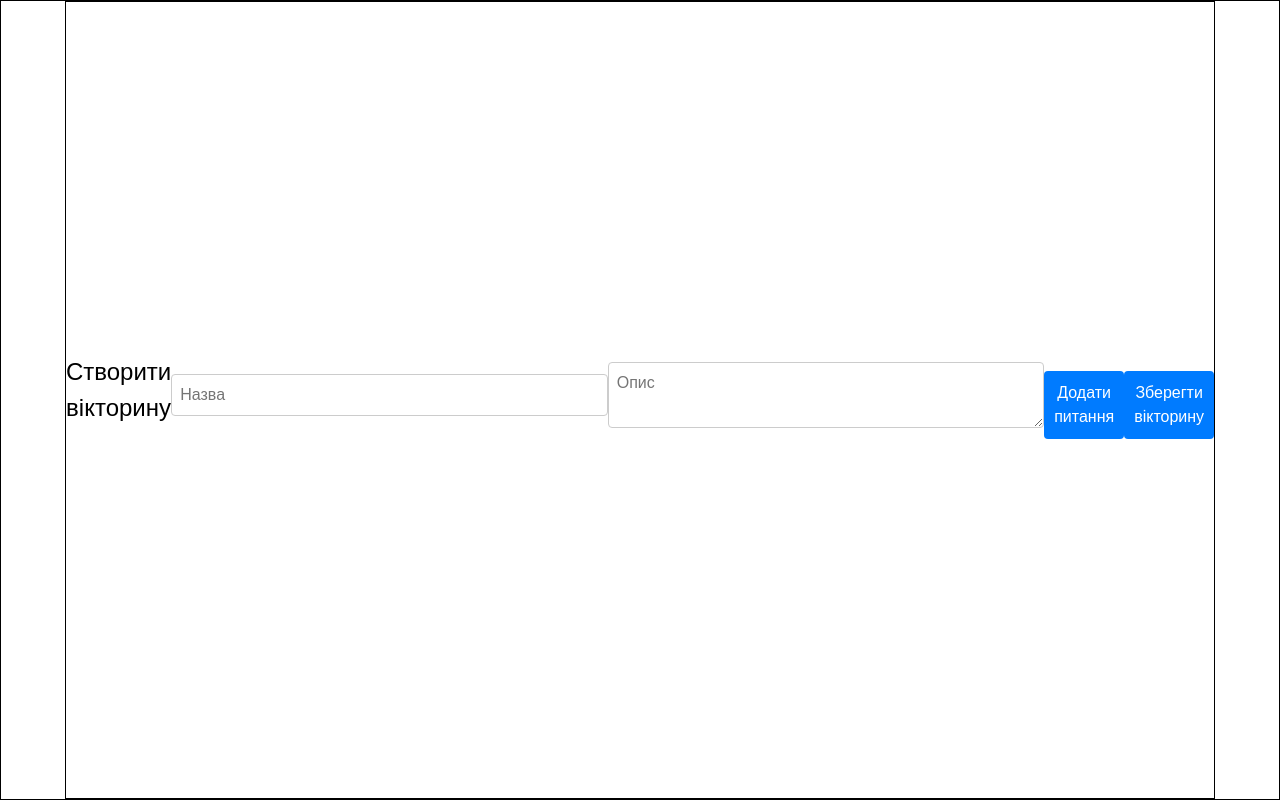
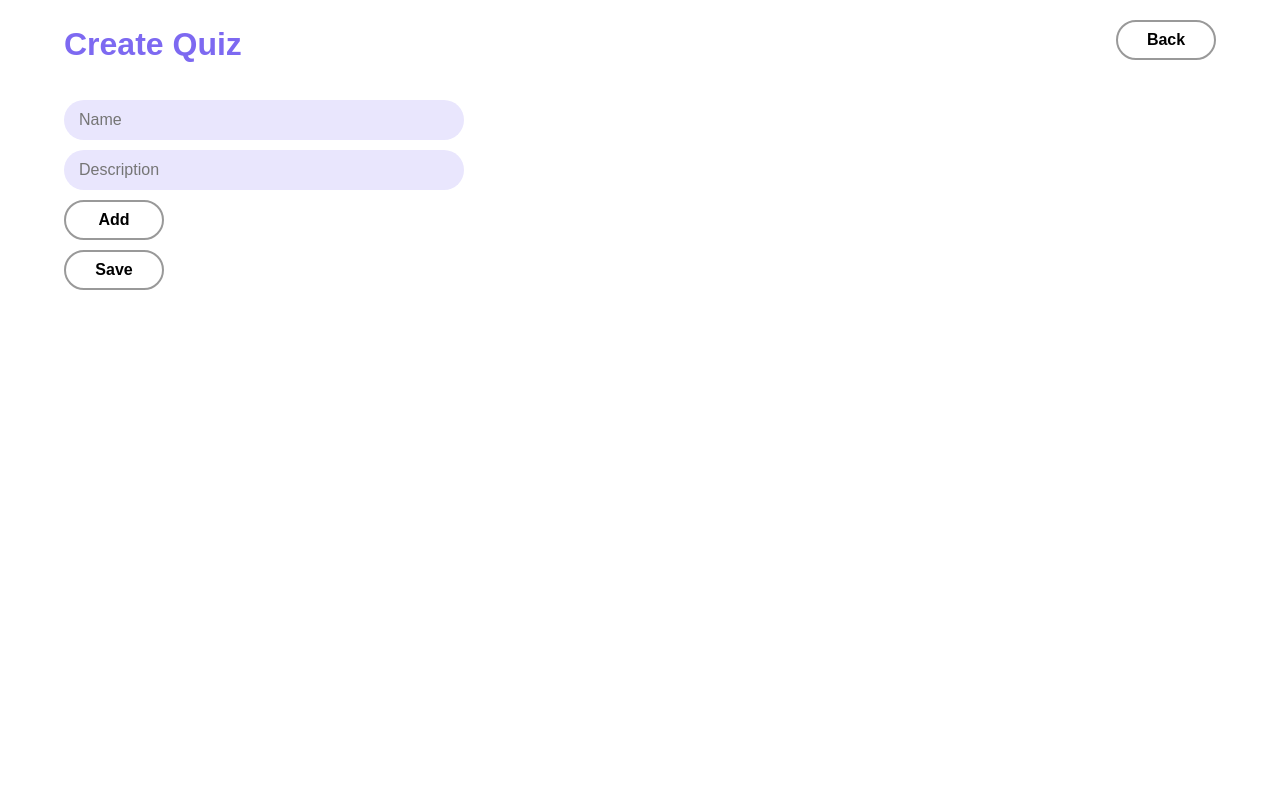
Before and after one commit to AndriyPapirnyk/quest-builder-app-client, a React (Vite) app: page /create-quiz in a window 1280 px wide. Built offline with nearby package versions, Linux system fonts and the light colour scheme; sample sign-in values are in the browser's storage.

Commit message:
adding styles to changeQuiz page and adding some fixes

```diff
--- a/src/components/changeQuiz/ChangeQuiz.jsx
+++ b/src/components/changeQuiz/ChangeQuiz.jsx
@@ -8,13 +8,11 @@ const ChangeQuiz = () => {
   const navigate = useNavigate();
   const quiz = location.state?.quiz;
 
-  // Якщо немає вікторини (користувач зайшов напряму), повертаємо назад
   if (!quiz) {
     navigate("/");
     return null;
   }
 
-  // Локальний стан для редагування вікторини
   const [quizTitle, setQuizTitle] = useState(quiz.title);
   const [quizDescription, setQuizDescription] = useState(quiz.description);
   const [questions, setQuestions] = useState(quiz.questions);
@@ -81,57 +79,67 @@ const ChangeQuiz = () => {
     }
   };
 
+  const handleQuit = () => {
+    navigate("/");
+  }
+
   return (
     <div className="createQuiz">
       <div className="createQuiz__container">
-        <h2>Редагувати вікторину</h2>
+        <div className="createQuiz__header">
+          <h1>Edit Quiz</h1>
+          <button onClick={handleQuit}>Back</button>
+        </div>
+        <div className="info-form">
           <input
             type="text"
-          placeholder="Назва"
+            placeholder="Name"
             value={quizTitle}
             onChange={(e) => setQuizTitle(e.target.value)}
           />
-        <textarea
-          placeholder="Опис"
+          <input
+            placeholder="Description"
             value={quizDescription}
             onChange={(e) => setQuizDescription(e.target.value)}
           />
-        <button onClick={() => setQuestions([...questions, { text: "", type: "text", options: [] }])}>
-          Додати питання
-        </button>
+          <button onClick={() => setQuestions([...questions, { text: "", type: "text", options: [] }])}>Add</button>
 
           {questions.map((q, qIndex) => (
-          <div key={qIndex}>
+            <div className="questions-form" key={qIndex}>
+              <div className="content1">
                 <input
                   type="text"
-              placeholder="Питання"
+                  placeholder="Question"
                   value={q.text}
                   onChange={(e) => handleQuestionChange(qIndex, "text", e.target.value)}
                 />
-            <select value={q.type} onChange={(e) => handleQuestionChange(qIndex, "type", e.target.value)}>
-              <option value="text">Текст</option>
-              <option value="single">Один вибір</option>
-              <option value="multiple">Кілька виборів</option>
+                <select
+                  value={q.type}
+                  onChange={(e) => handleQuestionChange(qIndex, "type", e.target.value)}
+                >
+                  <option value="text">Text</option>
+                  <option value="single">One choice</option>
+                  <option value="multiple">Several options</option>
                 </select>
-            <button onClick={() => removeQuestion(qIndex)}>Видалити</button>
-
+                <button onClick={() => removeQuestion(qIndex)}>Delete</button>
+              </div>
               {q.type !== "text" &&
                 q.options.map((opt, oIndex) => (
-                <div key={oIndex}>
+                  <div className="content2" key={oIndex}>
                     <input
                       type="text"
                       value={opt}
                       onChange={(e) => handleOptionChange(qIndex, oIndex, e.target.value)}
                     />
-                  <button onClick={() => removeOption(qIndex, oIndex)}>Видалити</button>
+                    <button onClick={() => removeOption(qIndex, oIndex)}>Delete</button>
+                  </div>
+                ))}
+              {q.type !== "text" && <button onClick={() => addOption(qIndex)}>Add</button>}
             </div>
           ))}
 
-            {q.type !== "text" && <button onClick={() => addOption(qIndex)}>Додати варіант</button>}
+          <button onClick={updateQuiz}>Save</button>
         </div>
-        ))}
-
-        <button onClick={updateQuiz}>Оновити вікторину</button>
       </div>
     </div>
   );
--- a/src/components/createQuiz/CreateQuiz.jsx
+++ b/src/components/createQuiz/CreateQuiz.jsx
@@ -1,11 +1,13 @@
 import React, { useState } from "react";
 import axios from "axios";
 import './CreateQuiz.scss'
+import { useNavigate } from "react-router-dom";
 
 const CreateQuiz = () => {
   const [quizTitle, setQuizTitle] = useState("");
   const [quizDescription, setQuizDescription] = useState("");
   const [questions, setQuestions] = useState([]);
+  const navigate = useNavigate();
 
   const addQuestion = () => {
     setQuestions([...questions, { text: "", type: "text", options: [] }]);
@@ -71,35 +73,46 @@ const CreateQuiz = () => {
     }
   };
 
+  const handleQuit = () => {
+    navigate("/");
+  }
+
 
 
 
   return (
     <div className="createQuiz">
         <div className="createQuiz__container">
-        <h2>Створити вікторину</h2>
-      <input type="text" placeholder="Назва" value={quizTitle} onChange={(e) => setQuizTitle(e.target.value)} />
-      <textarea placeholder="Опис" value={quizDescription} onChange={(e) => setQuizDescription(e.target.value)} />
-      <button onClick={addQuestion}>Додати питання</button>
+        <div className="createQuiz__header">
+          <h1>Create Quiz</h1>
+          <button onClick={handleQuit}>Back</button>
+        </div>
+        <div className="info-form">
+          <input type="text" placeholder="Name" value={quizTitle} onChange={(e) => setQuizTitle(e.target.value)} />
+          <input placeholder="Description" value={quizDescription} onChange={(e) => setQuizDescription(e.target.value)} />
+      <button onClick={addQuestion}>Add</button>
       {questions.map((q, qIndex) => (
-        <div key={qIndex}>
-          <input type="text" placeholder="Питання" value={q.text} onChange={(e) => handleQuestionChange(qIndex, "text", e.target.value)} />
+        <div className="questions-form" key={qIndex}>
+          <div className="content1">
+          <input type="text" placeholder="Question" value={q.text} onChange={(e) => handleQuestionChange(qIndex, "text", e.target.value)} />
           <select value={q.type} onChange={(e) => handleQuestionChange(qIndex, "type", e.target.value)}>
-            <option value="text">Текст</option>
-            <option value="single">Один вибір</option>
-            <option value="multiple">Кілька виборів</option>
+            <option value="text">Text</option>
+            <option value="single">One choice</option>
+            <option value="multiple">Several options</option>
           </select>
-          <button onClick={() => removeQuestion(qIndex)}>Видалити</button>
+          <button onClick={() => removeQuestion(qIndex)}>Delete</button>
+          </div>
           {q.type !== "text" && q.options.map((opt, oIndex) => (
-            <div key={oIndex}>
+            <div className="content2" key={oIndex}>
               <input type="text" value={opt} onChange={(e) => handleOptionChange(qIndex, oIndex, e.target.value)} />
-              <button onClick={() => removeOption(qIndex, oIndex)}>Видалити</button>
+              <button onClick={() => removeOption(qIndex, oIndex)}>Delete</button>
             </div>
           ))}
-          {q.type !== "text" && <button onClick={() => addOption(qIndex)}>Додати варіант</button>}
+          {q.type !== "text" && <button onClick={() => addOption(qIndex)}>Add</button>}
         </div>
       ))}
-      <button onClick={submitQuiz}>Зберегти вікторину</button>
+      <button onClick={submitQuiz}>Save</button>
+        </div>
         </div>
     </div>
   );
--- a/src/components/createQuiz/CreateQuiz.scss
+++ b/src/components/createQuiz/CreateQuiz.scss
@@ -1,64 +1,79 @@
 .createQuiz {
     width: 100%;
     height: 100vh;
-    border: 1px solid #000;
     display: flex;
     justify-content: center;
     align-items: center;
+    overflow: scroll;
+    &__header{
+      width: 100%;
+      position: absolute;
+      top: 0;
+      left: 0;
+      display: flex;
+      justify-content: space-between;
+      padding: 20px 0;
+      h1 {
+        color: rgb(125, 105, 241);
+        font-weight: bold;
+      }
+    }
     &__container{
         width: 90%;
         height: 100%;
-        border: 1px solid #000;
         display: flex;
+        flex-direction: column;
         justify-content: center;
         align-items: center;
-        h2 {
-            text-align: center;
-            margin-bottom: 20px;
+        padding: 30px 0;
+        overflow: scroll;
+        position: relative;
+
+          .info-form{
+            display: flex;
+            flex-direction: column;
+            gap: 10px;
+            position: absolute;
+            top: 100px;
+            left: 0;
           }
 
-          input, textarea, select {
-            width: 100%;
-            padding: 8px;
-            margin-bottom: 10px;
-            border: 1px solid #ccc;
-            border-radius: 4px;
-          }
-
-          button {
-            background: #007bff;
-            color: white;
-            border: none;
-            padding: 10px;
-            cursor: pointer;
-            border-radius: 4px;
-            margin-top: 10px;
-
-            &:hover {
-              background: #0056b3;
+          button, select{
+            height: 40px;
+            width: 100px;
+            border: 2px solid #999;
+            border-radius: 20px;
+            transition: .4s;
+            font-weight: bold;
+            &:hover{
+                background-color: rgb(125, 105, 241);
+                color: #fff;
+                transition: .4s;
             }
           }
 
-          .question {
-            background: white;
-            padding: 10px;
-            border-radius: 4px;
-            margin-bottom: 10px;
-            border: 1px solid #ddd;
+          select {
+            width: fit-content;
+            padding: 0 10px;
+          }
 
-            .options {
-              margin-top: 5px;
+          input{
+            width: 400px;
+            height: 40px;
+            padding: 0 15px;
+            border-radius: 20px;
+            background-color: rgb(233, 230, 253)
+          }
 
-              input {
-                width: calc(100% - 30px);
-                display: inline-block;
-              }
+          .questions-form{
+            display: flex;
+            flex-direction: column;
+            gap: 10px;
+          }
 
-              button {
-                background: red;
-                margin-left: 5px;
-              }
-            }
+          .content1, .content2{
+            display: flex;
+            gap: 10px;
           }
-        }
     }
+}
```
Lines whose indentation alone changed are shown as unchanged.
